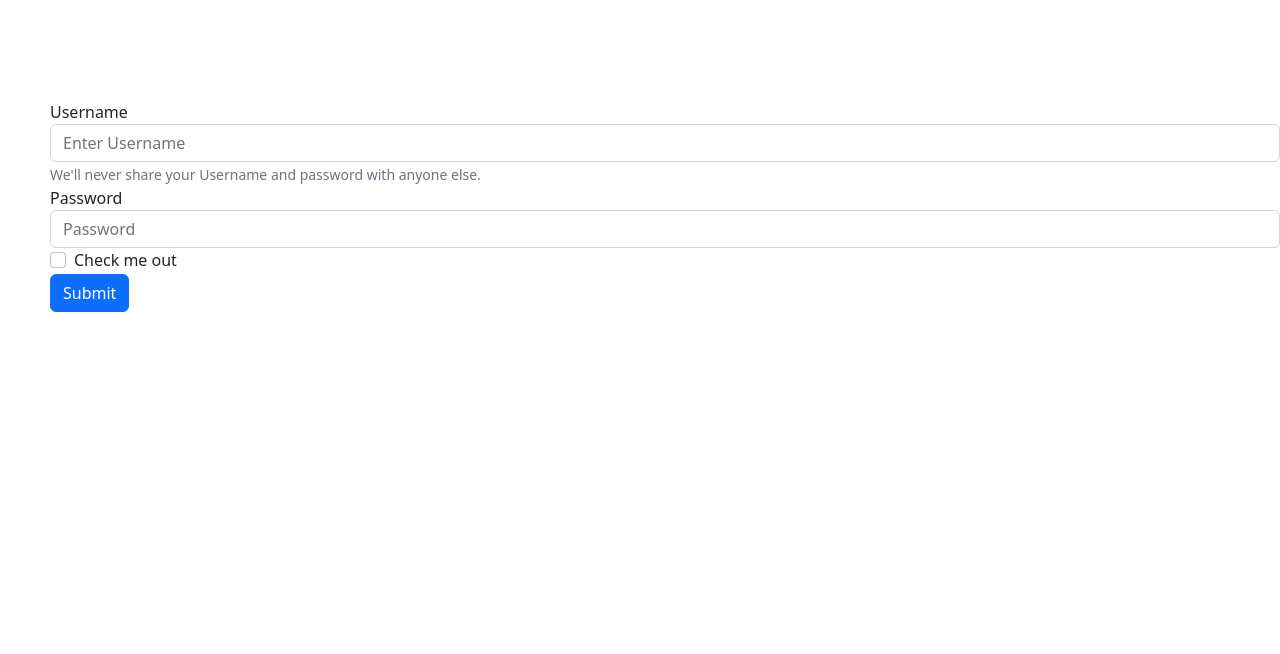
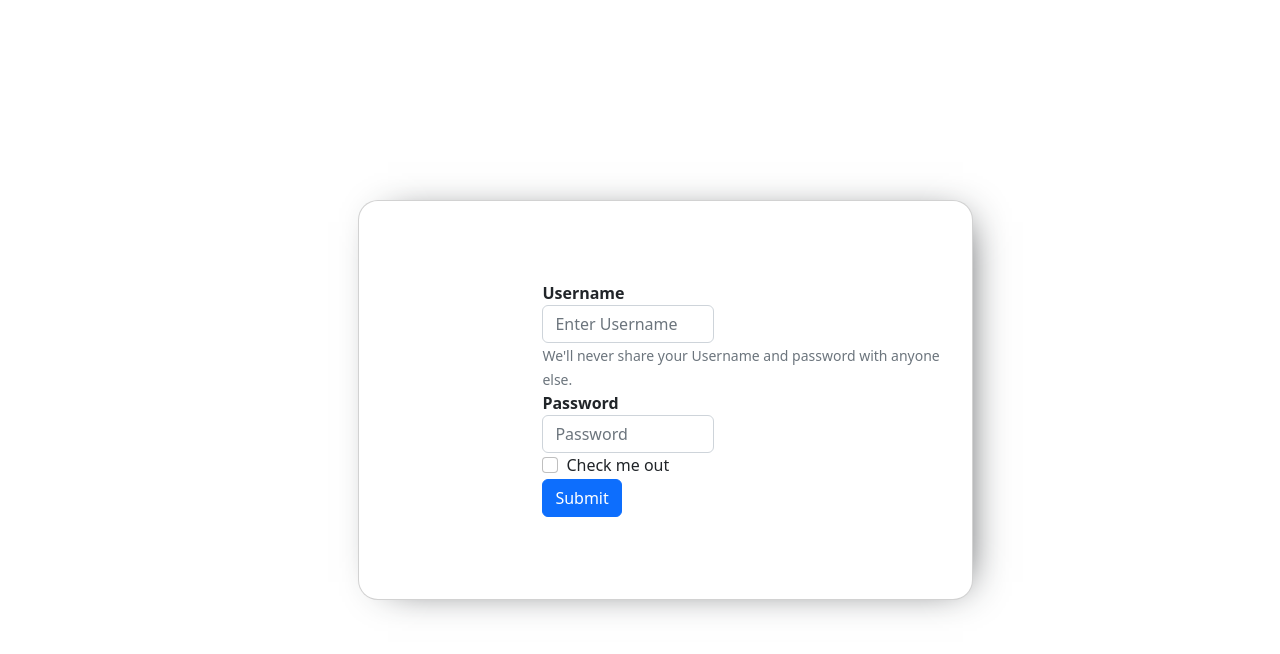
Before and after one commit to pragatideo/E-Shopping, an Angular app: page / in a window 1280 px wide. Shown: the top 654 px of the page. Built offline with nearby package versions, Linux system fonts and the light colour scheme.

Commit message:
branch-1 Added bootstrap form to the home page

```diff
--- a/src/app/home/home.component.css
+++ b/src/app/home/home.component.css
@@ -17,3 +17,27 @@
     margin-left: 50px;
     margin-top: 100px;
 }
+.h{
+    width: 40%;
+}
+.d{
+    /* margin-left: 500px; */
+    align-items: center;
+    margin-left: 30%;
+}
+.new{
+    margin-top: 200px;
+}
+.de{
+    align-items: center;
+    margin-left: 30%;
+    margin-top: 80px;
+
+}
+.f{
+    width: 50%;
+    height: 50vh;
+    margin:auto;
+    box-shadow: 10px 2px 40px -20px;
+    border-radius: 20px;
+}
--- a/src/app/home/home.component.html
+++ b/src/app/home/home.component.html
@@ -18,22 +18,26 @@
   </form>
 </div>
 <router-outlet></router-outlet> -->
-<div class="m">
+
+<!-- ------------------------------------------------------------- -->
+<div class="m new">
+  <div class="card f">
 <form>
-  <div class="form-group" >
-    <label for="exampleInputEmail1">Username</label>
-    <input type="text" class="form-control" id="exampleInputEmail1" aria-describedby="emailHelp" placeholder="Enter Username"[(ngModel)]="email" [ngModelOptions]="{standalone: true}" >
+  <div class="form-group de" >
+    <label for="exampleInputEmail1"><b>Username</b></label>
+    <input type="text" class="form-control h" id="exampleInputEmail1" aria-describedby="emailHelp" placeholder="Enter Username"[(ngModel)]="email" [ngModelOptions]="{standalone: true}" >
     <small id="emailHelp" class="form-text text-muted">We'll never share your Username and password with anyone else.</small>
   </div>
-  <div class="form-group">
-    <label for="exampleInputPassword1">Password</label>
-    <input type="password" class="form-control" id="exampleInputPassword1" placeholder="Password">
+  <div class="form-group d">
+    <label for="exampleInputPassword1"><b>Password</b></label>
+    <input type="password" class="form-control h" id="exampleInputPassword1" placeholder="Password">
   </div>
-  <div class="form-group form-check">
+  <div class="form-group form-check d">
     <input type="checkbox" class="form-check-input" id="exampleCheck1">
     <label class="form-check-label" for="exampleCheck1">Check me out</label>
   </div>
-  <button type="submit" class="btn btn-primary"  (click)="onsubmit()">Submit</button>
+  <button type="submit" class="btn btn-primary d "  (click)="onsubmit()">Submit</button>
 </form>
 </div>
+</div>
 <router-outlet></router-outlet>
```
